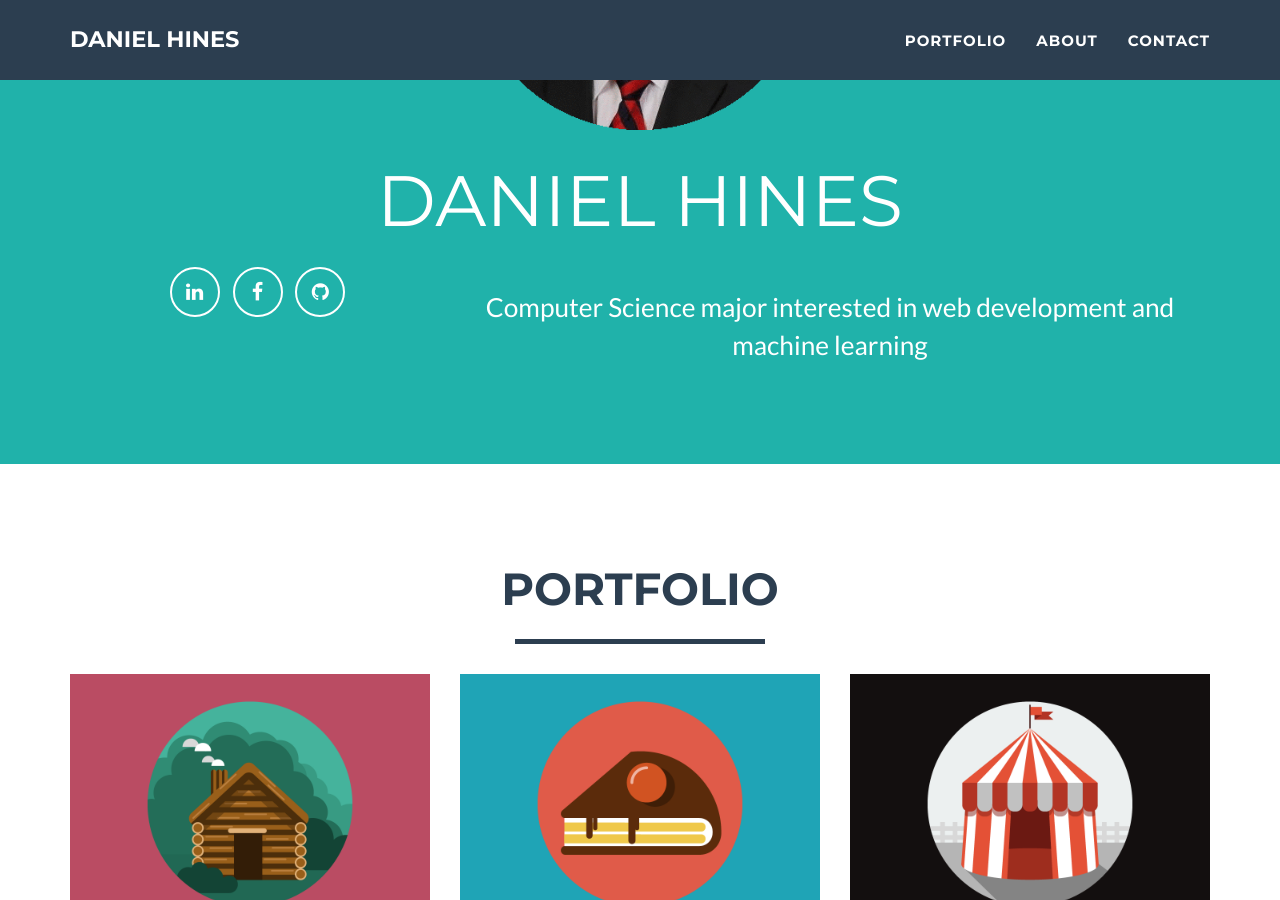
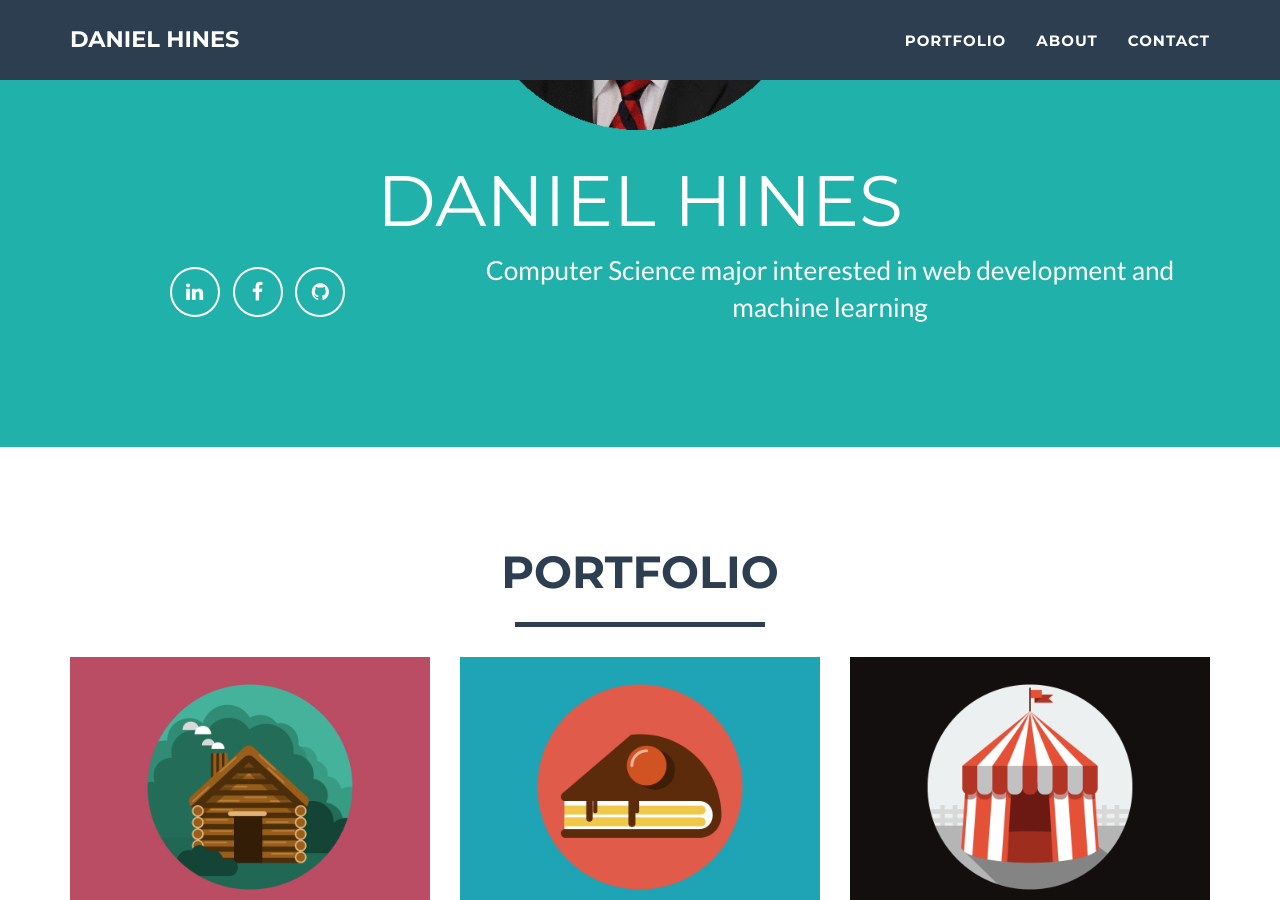
Before and after one commit to danielchines/danielchines.github.io, a Jekyll site: the page built from index.html, in a window 1280 px wide and 900 px high, scrolled down 411 px. Built offline with Jekyll 4.4.1, drawn with Linux system fonts in a browser that asks for light colours.

Commit message:
Update header.html

```diff
--- a/_includes/header.html
+++ b/_includes/header.html
@@ -14,9 +14,9 @@
                             </li>
 		        {% endfor %}
                         </ul>
-                	</div>
-			<div class="skills"><br />{{ site.skills }}</div>
-		    </div>
+                </div>
+		<div>
+			<div class="skills">{{ site.skills }}</div>
                 </div>
             </div>
         </div>
```
